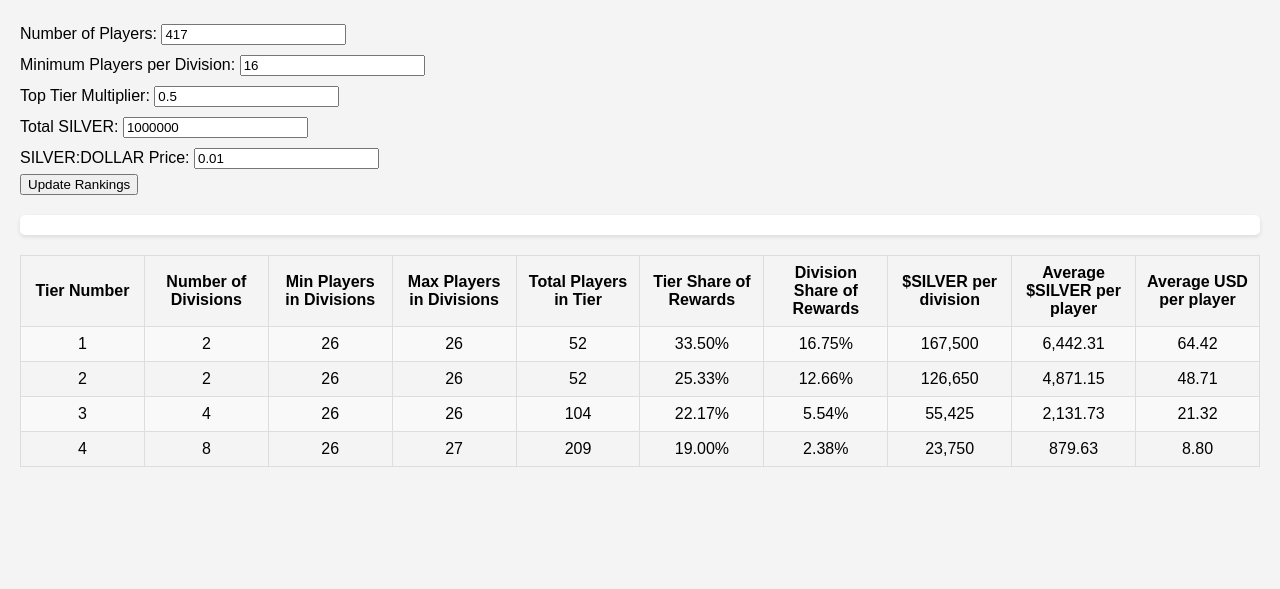
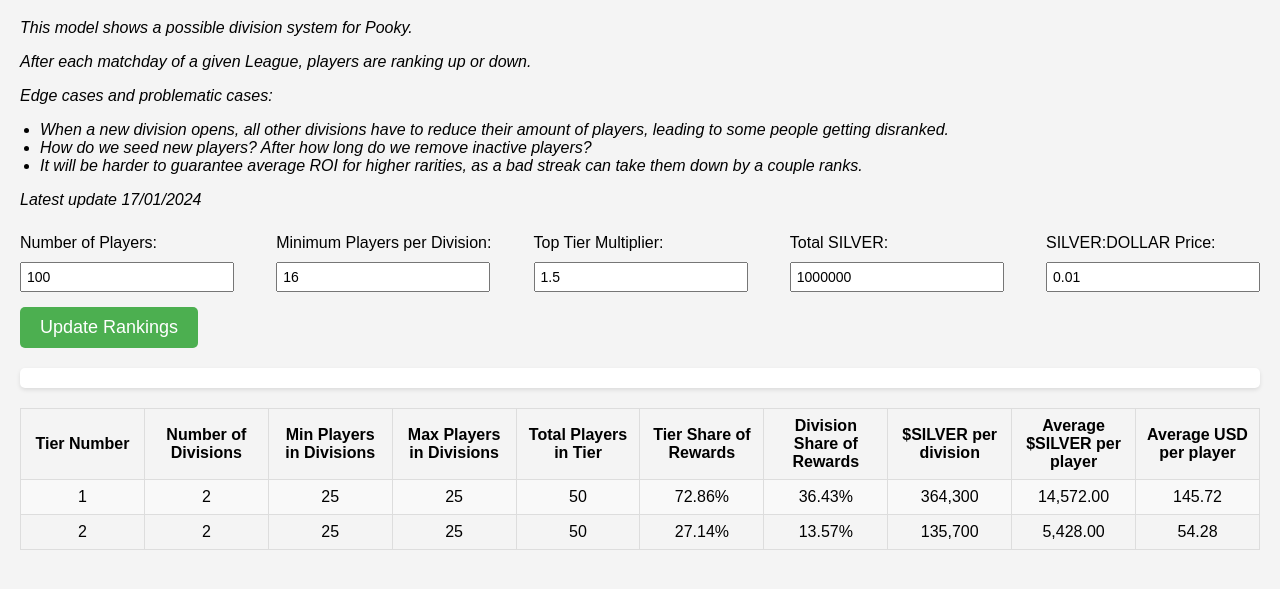
Before and after one commit to PierreGerbaud/pooky-divisions, a plain HTML site: page index.html in a window 1280 px wide. Shown: the part 81-670 px from the top of the page. Drawn offline with Linux system fonts and the light colour scheme.

Commit message:
Adding reader notes

```diff
--- a/index.html
+++ b/index.html
@@ -9,29 +9,39 @@
 </head>
 <body>
     <h1>Player Ranking System</h1>
-    <div>
+    <div id="reader-note" class="reader-note">
+        <p>This model shows a possible division system for Pooky.</p>
+        <p>After each matchday of a given League, players are ranking up or down.</p>
+        <p>Edge cases and problematic cases:</p>
+        <ul>
+            <li><i>When a new division opens, all other divisions have to reduce their amount of players, leading to some people getting disranked.</i></li>
+            <li><i>How do we seed new players? After how long do we remove inactive players?</i></li>
+            <li><i>It will be harder to guarantee average ROI for higher rarities, as a bad streak can take them down by a couple ranks.</i></li>
+        </ul>
+        <p><i>Latest update 17/01/2024</i></p>
+    </div>
+    <div class="parameters">
+        <div class="input-group">
             <label for="playerCount">Number of Players:</label>
-        <input type="number" id="playerCount" value="417" min="1">
+            <input type="number" id="playerCount" value="100" min="1">
         </div>
-    <div>
+        <div class="input-group">
             <label for="minPlayers">Minimum Players per Division:</label>
             <input type="number" id="minPlayers" value="16" min="16">
         </div>
-    <div>
+        <div class="input-group">
             <label for="multiplier">Top Tier Multiplier:</label>
-        <input type="number" id="multiplier" value="0.5" step="0.01" min="0">
+            <input type="number" id="multiplier" value="1.5" step="0.1" min="0">
         </div>
-    <div>
+        <div class="input-group">
             <label for="silver">Total SILVER:</label>
             <input type="number" id="silver" value="1000000" min="0">
         </div>
-    <div>
+        <div class="input-group">
             <label for="silverDollarPrice">SILVER:DOLLAR Price:</label>
             <input type="number" id="silverDollarPrice" value="0.01" step="0.01" min="0">
         </div>
-    </div>
-    <div>
-        <button id="updateButton">Update Rankings</button>
+        <button id="updateButton" class="big-button">Update Rankings</button>
     </div>
     <div id="output"></div>
 
--- a/style.css
+++ b/style.css
@@ -12,6 +12,25 @@
 label, input {
     margin: 5px 0;
 }
+
+
+/* READER NOTE STYLES */
+
+
+.reader-note {
+    font-style: italic;
+    margin-bottom: 20px;
+}
+
+.reader-note ul {
+    padding-left: 20px;
+}
+
+.reader-note li {
+    list-style-type: disc;
+}
+
+
 
 /* PARAMETERS AREA STYLES */
 .parameters {
```
Also changed, not shown: 1 other file. Lines whose indentation alone changed are shown as unchanged.
